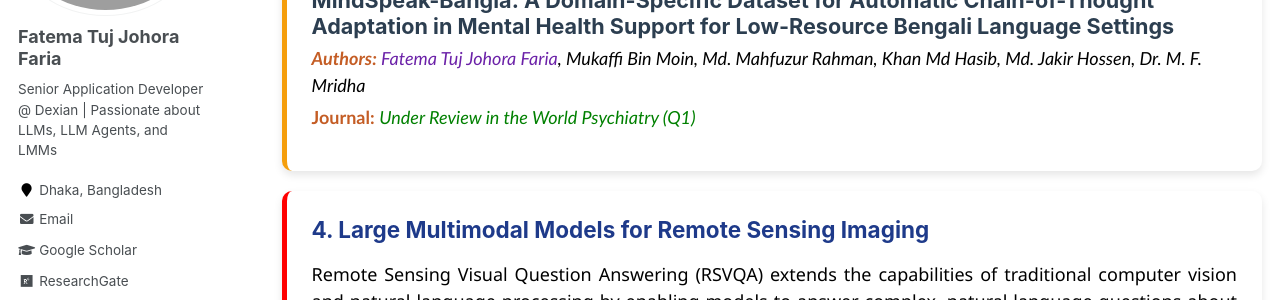
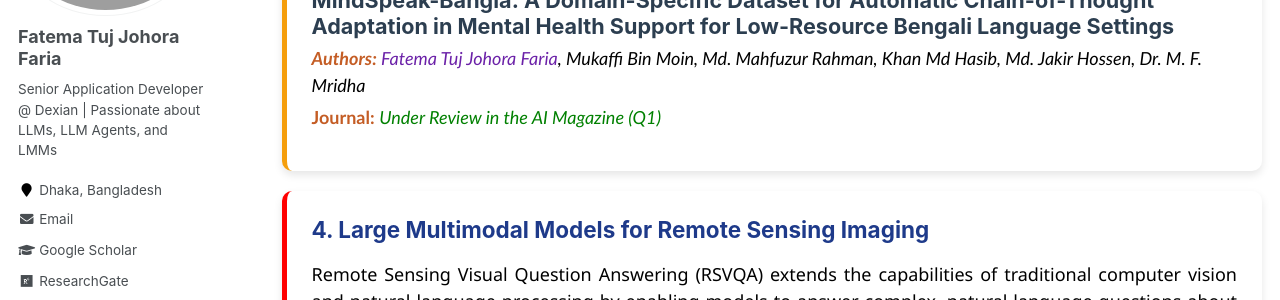
Before and after one commit to fatemafaria142/fatemafaria142.github.io, a Jekyll site: the page built from _pages/research.md, in a window 1280 px wide and 900 px high, scrolled down 2439 px. Shown: the part 154-454 px from the top of the window. Built offline with Jekyll 4.4.1, drawn with Linux system fonts in a browser that asks for light colours; some web fonts are replaced.

Commit message:
Update research

```diff
--- a/_pages/research.md
+++ b/_pages/research.md
@@ -65,7 +65,7 @@ author_profile: true
       <span style="color: #f59e0b; font-weight: bold;">3.1 </span>
       <h3 style="color: #2c3e50; font-size: 1.2em; margin: 5px 0;">MindSpeak-Bangla: A Domain-Specific Dataset for Automatic Chain-of-Thought Adaptation in Mental Health Support for Low-Resource Bengali Language Settings</h3>
       <p style="font-style: italic; margin: 5px 0;"><strong style="color: #c45d25;">Authors:</strong> <span style="color: #6b21a8;">Fatema Tuj Johora Faria</span>, Mukaffi Bin Moin, Md. Mahfuzur Rahman, Khan Md Hasib, Md. Jakir Hossen, Dr. M. F. Mridha</p>
-      <p style="color: green; margin: 5px 0;"><strong style="color: #c45d25;">Journal:</strong> <em>Under Review in the World Psychiatry (Q1)</em></p>
+      <p style="color: green; margin: 5px 0;"><strong style="color: #c45d25;">Journal:</strong> <em>Under Review in the AI Magazine (Q1)</em></p>
     </div>
   </div>
 
```
